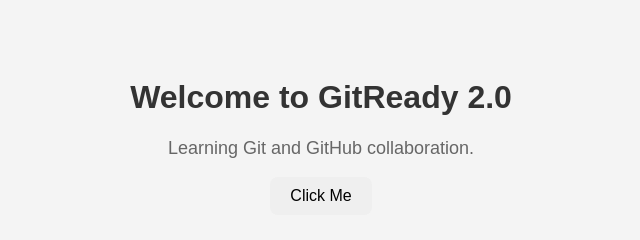
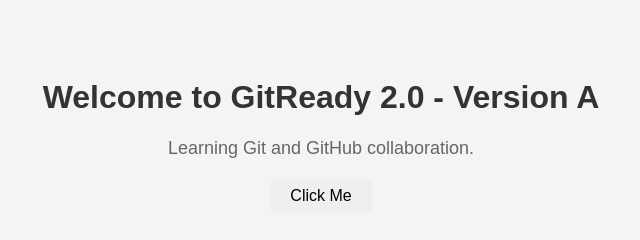
Before and after one commit to Cadiawan21/GitReady-2.0, a plain HTML site: page index.html in a window 1280 px wide. Shown: the whole page, without its empty margins (319-959 px from the left). Drawn offline with Linux system fonts and the light colour scheme.

Commit message:
Update heading version A

```diff
--- a/index.html
+++ b/index.html
@@ -8,7 +8,7 @@
 </head>
 <body>
 
-    <h1>Welcome to GitReady 2.0</h1>
+    <h1>Welcome to GitReady 2.0 - Version A</h1>
     <p>Learning Git and GitHub collaboration.</p>
 
     <button id="myButton">Click Me</button>
```
